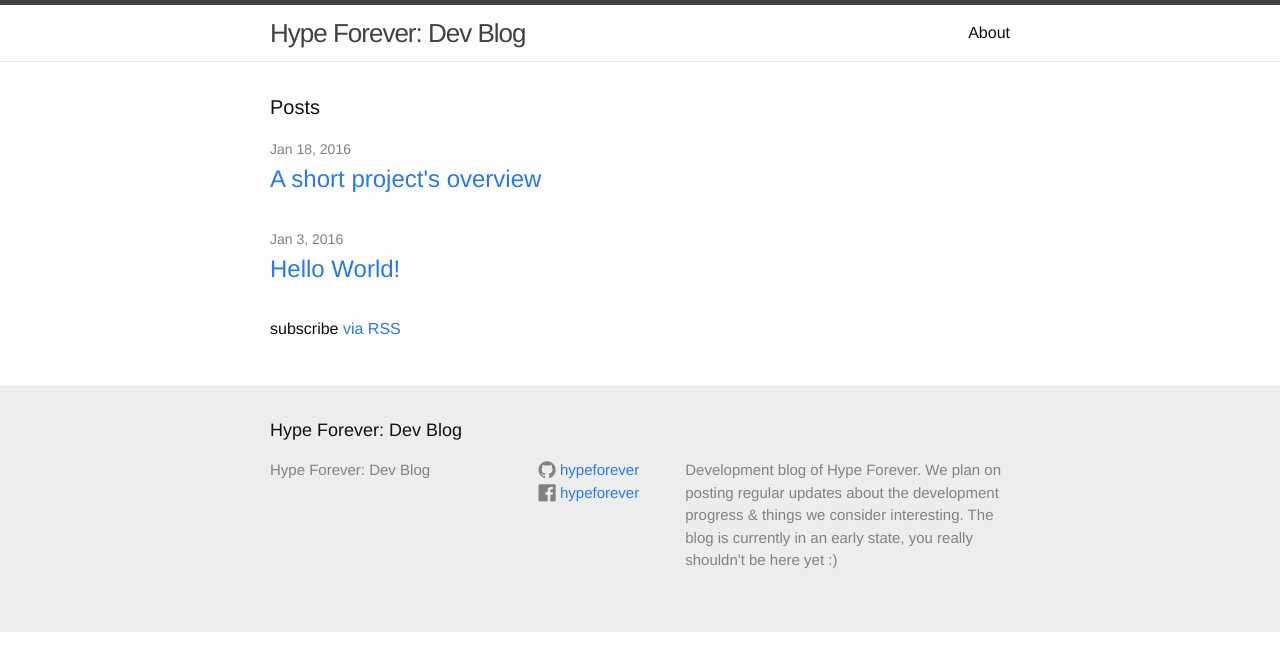
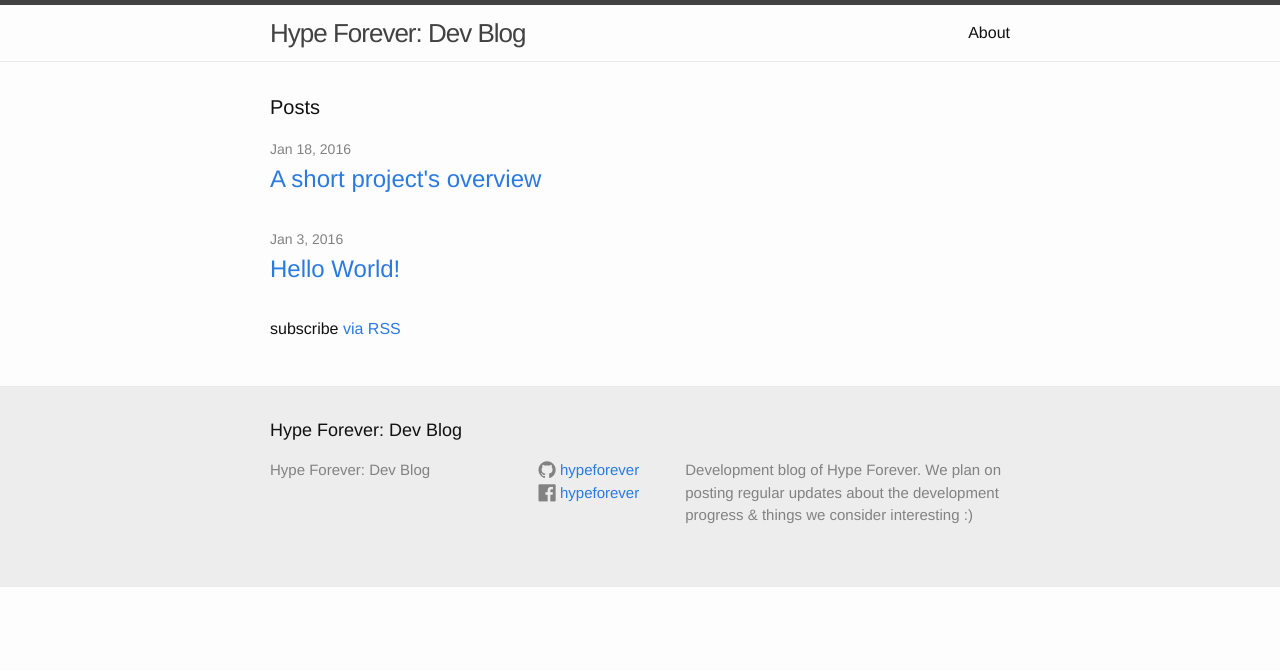
Before and after one commit to hypeforever/blog, a Jekyll site: the page built from index.html, in a window 1280 px wide. Shown: the top 671 px of the page. Built offline with Jekyll 4.4.1, drawn with Linux system fonts in a browser that asks for light colours; nearby versions of some CDN libraries.

Commit message:
Edit blog description

```diff
--- a/_config.yml
+++ b/_config.yml
@@ -10,8 +10,7 @@ title: "Hype Forever: Dev Blog"
 # email: your-email@domain.com
 description: > # this means to ignore newlines until "baseurl:"
   Development blog of Hype Forever. We plan on posting regular updates
-  about the development progress & things we consider interesting. The blog is
-  currently in an early state, you really shouldn't be here yet :)
+  about the development progress & things we consider interesting :)
 baseurl: "/blog" # the subpath of your site, e.g. /blog
 url: "https://hypeforever.github.io" # the base hostname & protocol for your site
 
```
